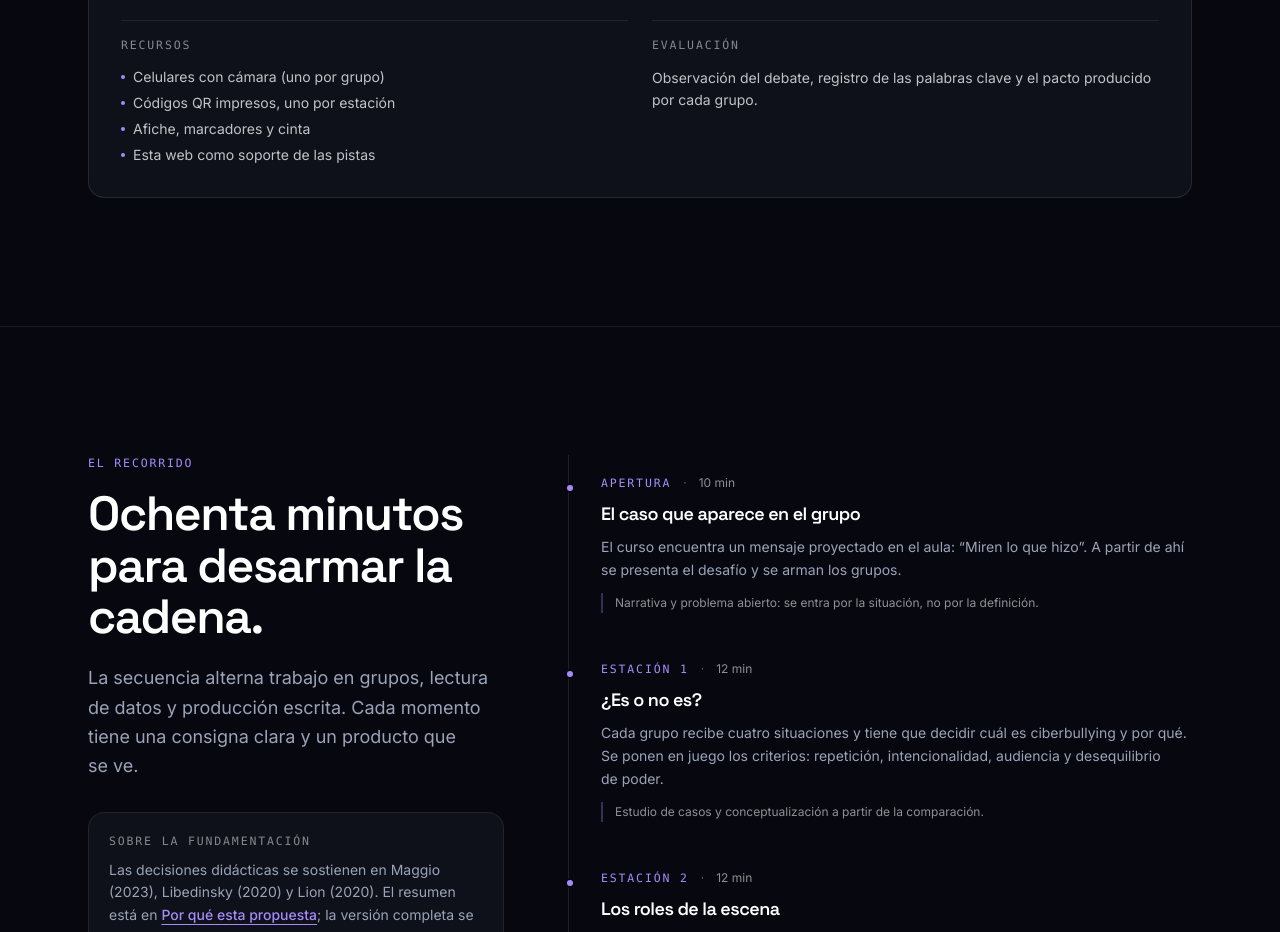
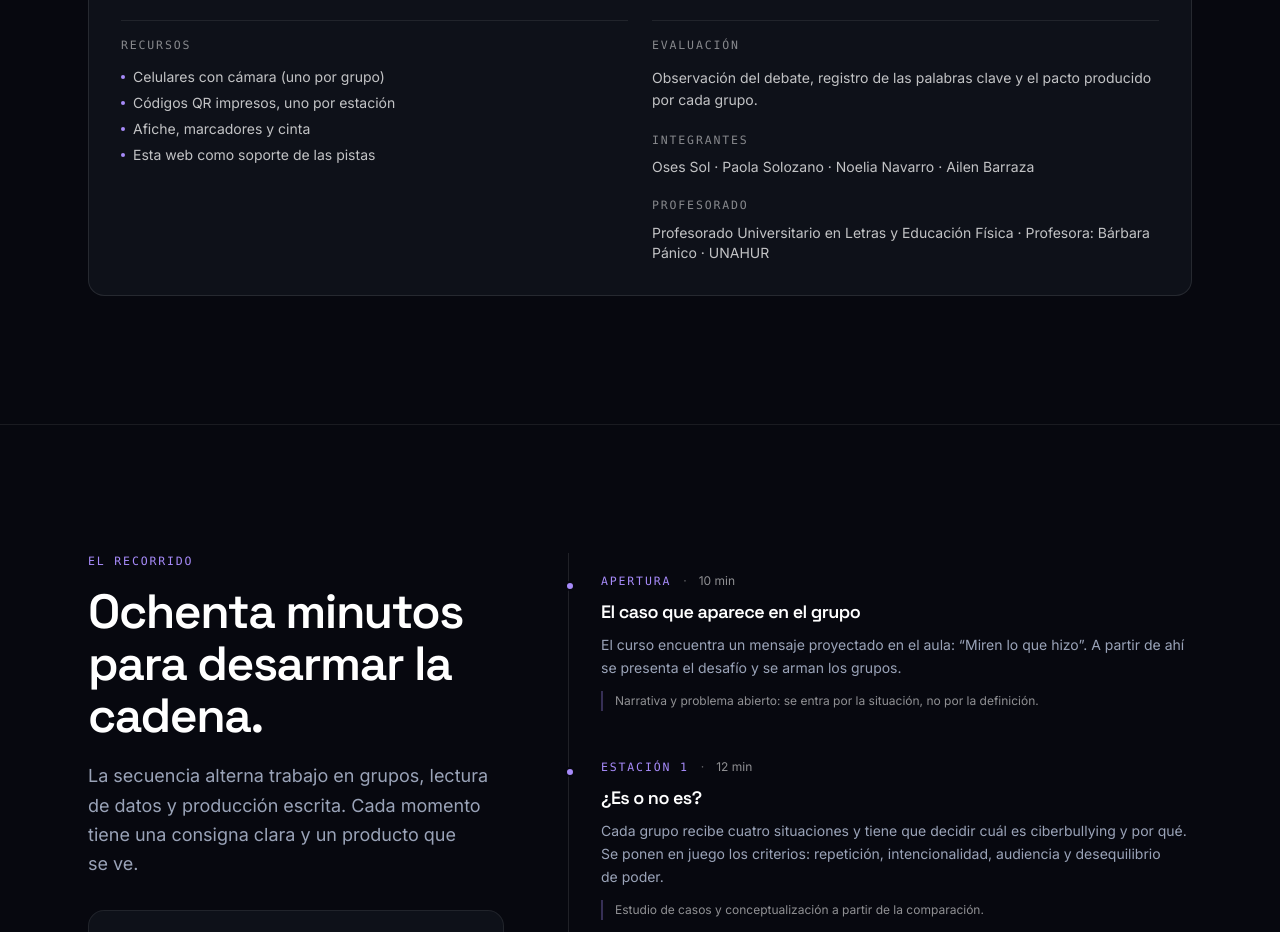
Before and after one commit to ian-parra/CB_uni, a React (Vite) app: page / in a window 1280 px wide. Shown: the part 2200-3132 px from the top of the page. Built offline with nearby package versions, Linux system fonts and the light colour scheme.

Commit message:
feat: carga datos del equipo en la ficha (integrantes, profesorado, profesora Bárbara Pánico, UNAHUR)

```diff
--- a/src/content.ts
+++ b/src/content.ts
@@ -126,8 +126,8 @@ export const proposal = {
   ],
   evaluacion:
     'Observación del debate, registro de las palabras clave y el pacto producido por cada grupo.',
-  integrantes: [] as string[],
-  profesorado: '',
+  integrantes: ['Oses Sol', 'Paola Solozano', 'Noelia Navarro', 'Ailen Barraza'],
+  profesorado: 'Profesorado Universitario en Letras y Educación Física · Profesora: Bárbara Pánico · UNAHUR',
 }
 
 export type Stage = {
```
